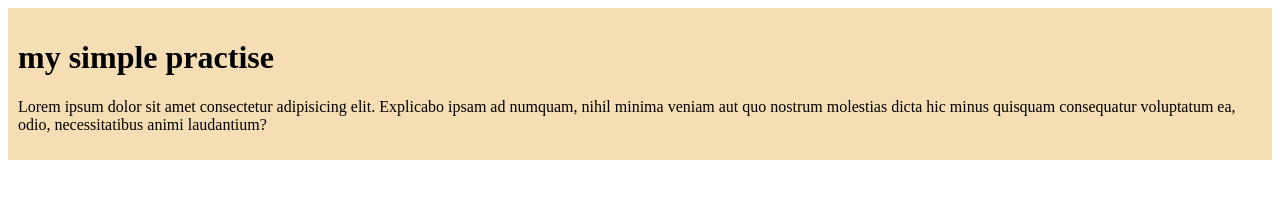
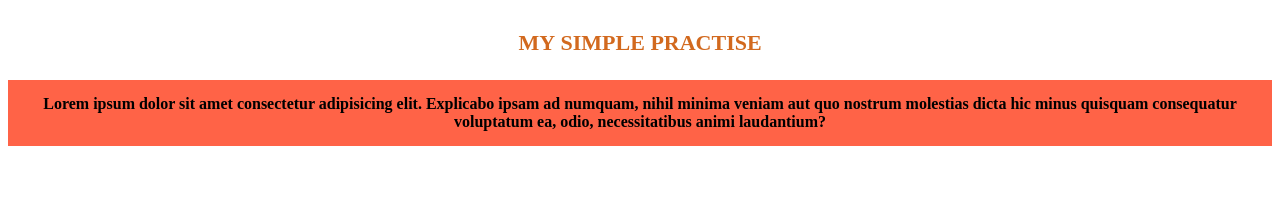
Before and after one commit to Ismail9138/my-smple-practise, a plain HTML site: page index.html in a window 1280 px wide. Drawn offline with Linux system fonts and the light colour scheme; files that its build step writes are made by us from their sources.

Commit message:
added color

```diff
--- a/blog.css
+++ /dev/null
@@ -1,4 +0,0 @@
-div{
-    background-color: wheat;
-    padding: 10px;
-}
--- a/index.html
+++ b/index.html
@@ -4,12 +4,12 @@
     <meta charset="UTF-8">
     <meta name="viewport" content="width=device-width, initial-scale=1.0">
     <title>my simple practise</title>
-    <link rel="stylesheet" href="style/blog.css">
+<link rel="stylesheet" href="style/blog.css">
 </head>
 <body>
     <div>
-        <h1>my simple practise</h1>
-    <p>Lorem ipsum dolor sit amet consectetur adipisicing elit. Explicabo ipsam ad numquam, nihil minima veniam aut quo nostrum molestias dicta hic minus quisquam consequatur voluptatum ea, odio, necessitatibus animi laudantium?</p>
+       <center><h1>my simple practise</h1></center>
+    <center><p>Lorem ipsum dolor sit amet consectetur adipisicing elit. Explicabo ipsam ad numquam, nihil minima veniam aut quo nostrum molestias dicta hic minus quisquam consequatur voluptatum ea, odio, necessitatibus animi laudantium?</p></center>
     </div>
 
 </body>
--- /dev/null
+++ b/style/blog.css
@@ -0,0 +1,12 @@
+p{
+    background-color:tomato;
+    padding: 15px;
+    font-weight:800;
+
+}
+h1{
+    font-variant-caps: all-petite-caps;
+}
+h1{
+    color: chocolate;
+}
```
